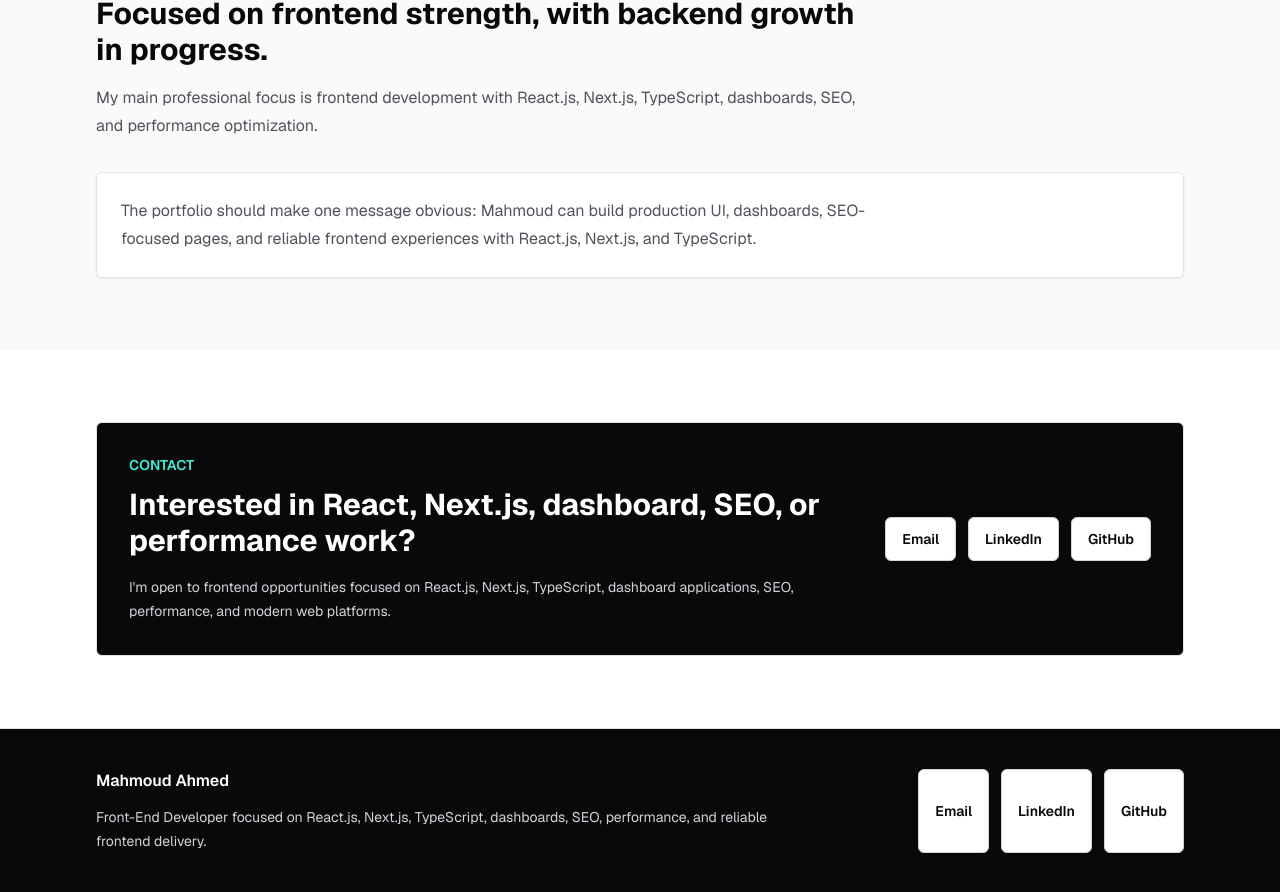
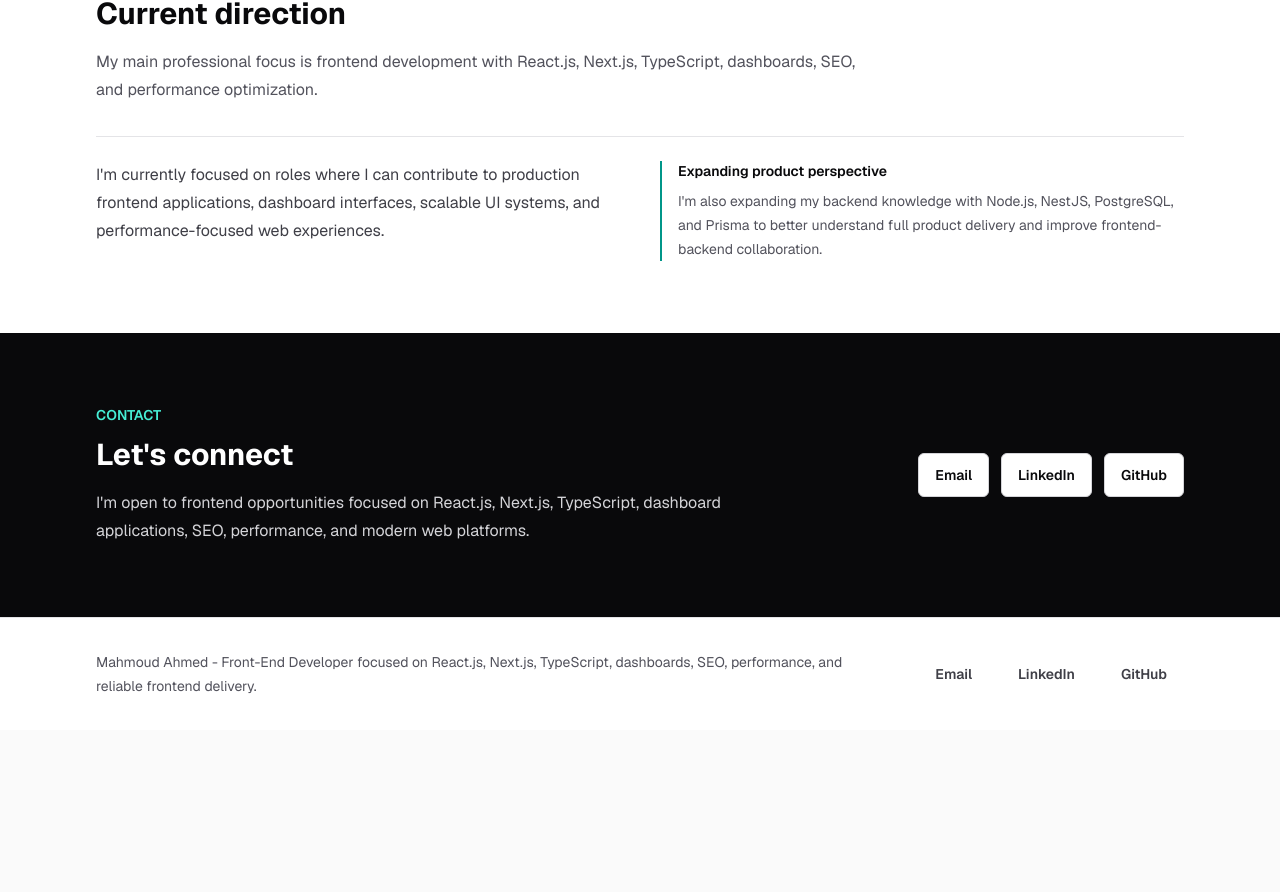
Before and after one commit to buttererror/mahmoud-portfolio, a Next.js app: page / in a window 1280 px wide. Shown: the part 3787-4679 px from the top of the page. After the commit the page ends 4517 px from the top, so only its background shows below. Built offline with nearby package versions, Linux system fonts and the light colour scheme.

Commit message:
feat(home): refresh contact and footer sections

```diff
--- a/src/app/page.tsx
+++ b/src/app/page.tsx
@@ -107,31 +107,35 @@ export default function Home() {
         </Section>
 
         <Section
+          id="current-direction"
           eyebrow="Career direction"
-          title="Focused on frontend strength, with backend growth in progress."
+          title="Current direction"
           description={profile.careerDirection}
+          tone="white"
         >
-          <div className="rounded-md border border-zinc-200 bg-white p-6 shadow-sm shadow-zinc-200/60">
-            <p className="max-w-3xl text-base leading-7 text-zinc-600">
-              The portfolio should make one message obvious: Mahmoud can build production UI,
-              dashboards, SEO-focused pages, and reliable frontend experiences with React.js,
-              Next.js, and TypeScript.
+          <div className="grid gap-6 border-t border-zinc-200 pt-6 md:grid-cols-2 md:gap-10">
+            <p className="text-base leading-7 text-zinc-700">{profile.roleDirection}</p>
+            <div className="border-l-2 border-teal-600 pl-4">
+              <p className="text-sm font-semibold text-zinc-950">Expanding product perspective</p>
+              <p className="mt-2 text-sm leading-6 text-zinc-600">
+                {profile.backendDirection}
               </p>
+            </div>
           </div>
         </Section>
 
-        <section id="contact" className="scroll-mt-24 bg-white py-14 sm:py-18">
-          <div className="mx-auto w-full max-w-6xl px-5 sm:px-6 lg:px-8">
-            <div className="rounded-md border border-zinc-200 bg-zinc-950 p-6 text-white sm:p-8">
-              <div className="grid gap-6 lg:grid-cols-[1fr_auto] lg:items-center">
+        <section
+          id="contact"
+          aria-labelledby="contact-title"
+          className="scroll-mt-24 bg-zinc-950 py-14 text-white sm:py-18"
+        >
+          <div className="mx-auto grid w-full max-w-6xl gap-8 px-5 sm:px-6 lg:grid-cols-[minmax(0,1fr)_auto] lg:items-center lg:px-8">
             <div>
-                  <p className="text-sm font-semibold uppercase text-teal-300">
-                    Contact
-                  </p>
-                  <h2 className="mt-3 text-2xl font-bold sm:text-3xl">
-                    Interested in React, Next.js, dashboard, SEO, or performance work?
+              <p className="text-sm font-semibold uppercase text-teal-300">Contact</p>
+              <h2 id="contact-title" className="mt-3 text-2xl font-bold sm:text-3xl">
+                Let&apos;s connect
               </h2>
-                  <p className="mt-4 max-w-2xl text-sm leading-6 text-zinc-300">
+              <p className="mt-4 max-w-2xl text-base leading-7 text-zinc-300">
                 {profile.contactMessage}
               </p>
             </div>
@@ -141,8 +145,6 @@ export default function Home() {
               ))}
             </div>
           </div>
-            </div>
-          </div>
         </section>
       </main>
       <SiteFooter />
--- a/src/components/layout/site-footer.tsx
+++ b/src/components/layout/site-footer.tsx
@@ -5,15 +5,14 @@ import { CtaLink } from "@/components/ui/cta-link";
 
 export function SiteFooter() {
   return (
-    <footer className="border-t border-zinc-200 bg-zinc-950 text-white">
-      <div className="mx-auto grid w-full max-w-6xl gap-8 px-5 py-10 sm:px-6 lg:grid-cols-[1fr_auto] lg:px-8">
-        <div>
-          <p className="text-base font-semibold">{profile.name}</p>
-          <p className="mt-3 max-w-2xl text-sm leading-6 text-zinc-300">{profile.footerNote}</p>
-        </div>
+    <footer className="border-t border-zinc-200 bg-white text-zinc-950">
+      <div className="mx-auto grid w-full max-w-6xl gap-6 px-5 py-8 sm:px-6 lg:grid-cols-[1fr_auto] lg:items-center lg:px-8">
+        <p className="max-w-3xl text-sm leading-6 text-zinc-600">
+          {profile.name} - {profile.footerNote}
+        </p>
         <div className="flex flex-wrap gap-3">
           {contactLinks.map((link) => (
-            <CtaLink key={link.label} link={link} variant="secondary" />
+            <CtaLink key={link.label} link={link} variant="quiet" />
           ))}
         </div>
       </div>
--- a/src/data/links.ts
+++ b/src/data/links.ts
@@ -46,9 +46,3 @@ export const contactLinks: PortfolioLink[] = [
     isExternal: true,
   },
 ];
-
-export const resumeLink: PortfolioLink = {
-  label: "Resume",
-  href: null,
-  isExternal: true,
-};
```
Lines whose indentation alone changed are shown as unchanged.
